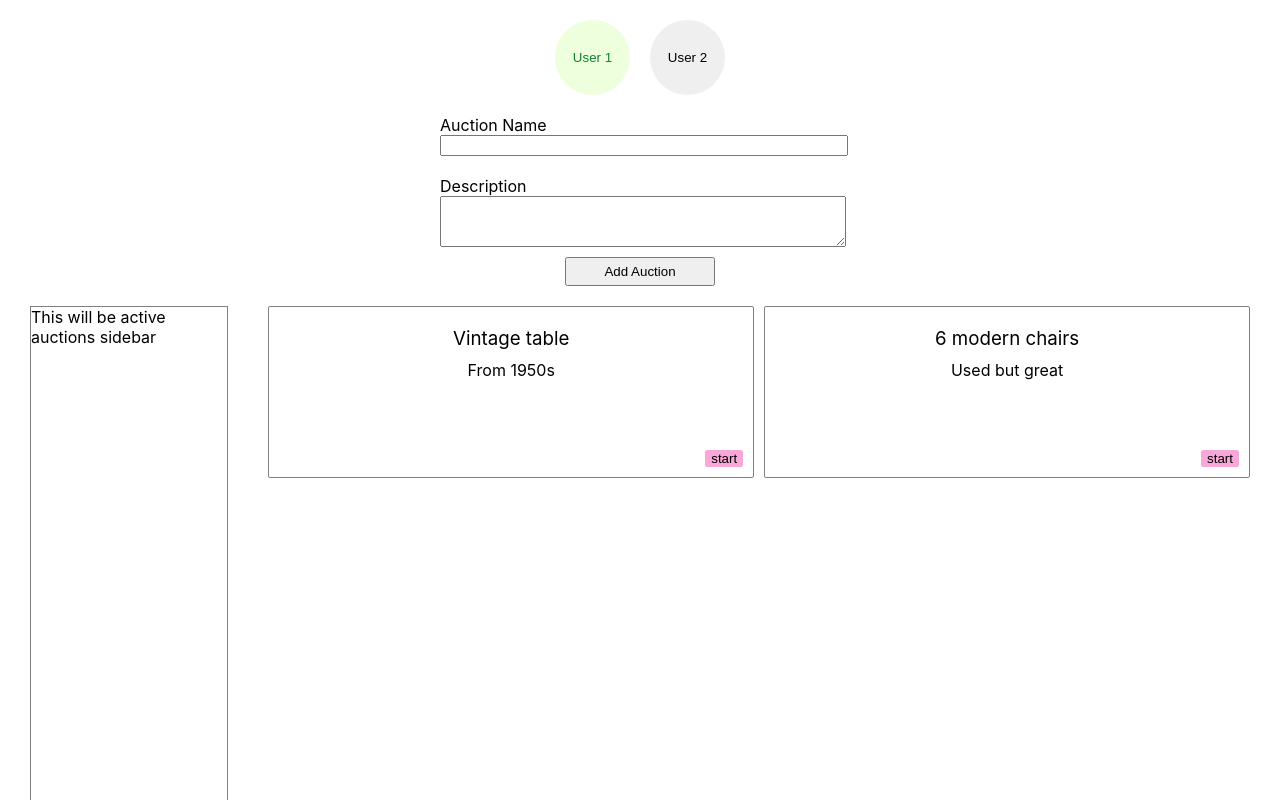
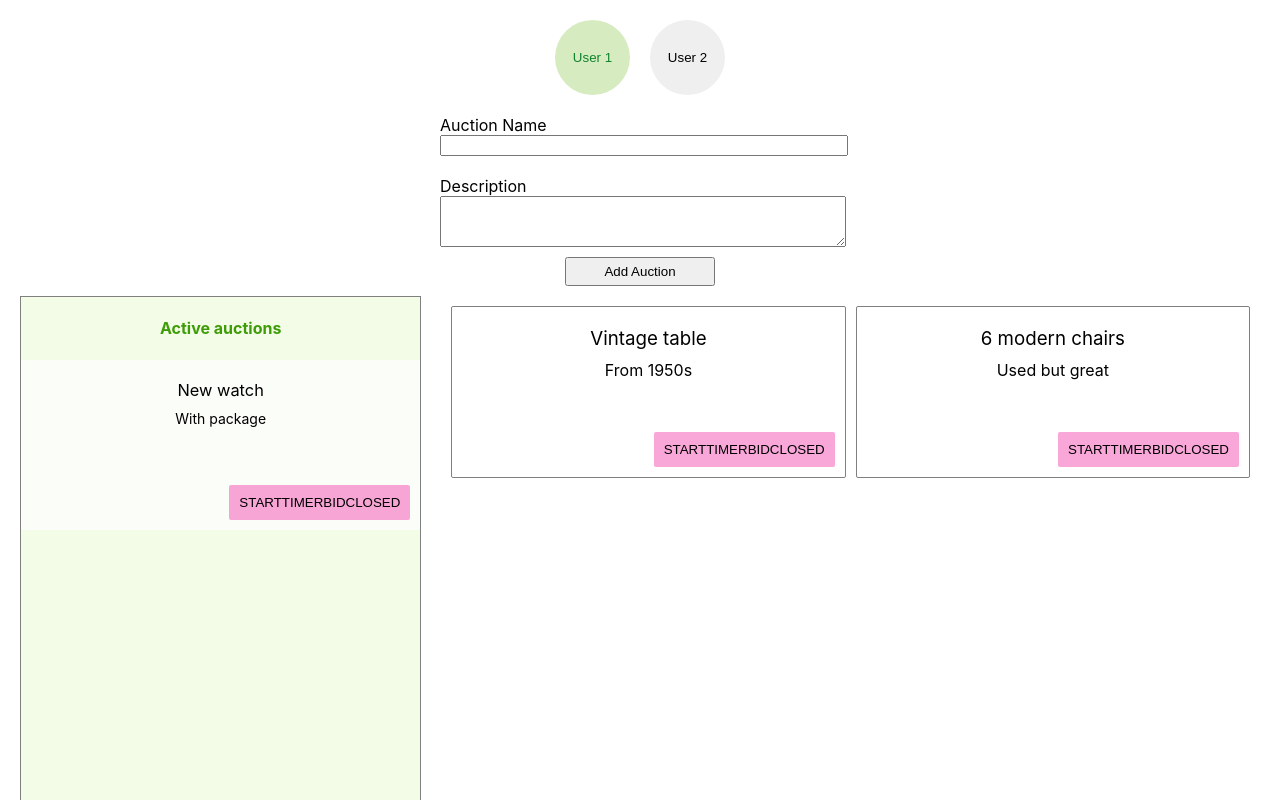
Before and after one commit to Aiste-Tamos/auction-app-react, a React (Create React App) app: page / in a window 1280 px wide. Shown: the top 800 px of the page. Built offline with nearby package versions, Linux system fonts and the light colour scheme.

Commit message:
adding context for state management. Next step is to fix switching between states.

```diff
--- a/src/App.js
+++ b/src/App.js
@@ -1,11 +1,15 @@
 import React from "react";
 import { MainContent } from "./components";
+import { AuctionStateProvider } from "./AuctionStateContext";
 
 function App() {
   return (
-    <div className="App">
-      <MainContent />
-    </div>
+    <AuctionStateProvider>
+      <div className="App">
+        <MainContent />
+      </div>
+    </AuctionStateProvider>
+
   );
 }
 
--- /dev/null
+++ b/src/AuctionStateContext.jsx
@@ -0,0 +1,13 @@
+import React, { useState, createContext } from 'react';
+
+export const AuctionStateContext = createContext();
+
+export const AuctionStateProvider = props => {
+    const [auctionState, setAuctionState] = useState(["start", "timer", "bid", "closed"]);
+
+    return (
+        <AuctionStateContext.Provider value={[auctionState, setAuctionState]}>
+            {props.children}
+        </AuctionStateContext.Provider>
+    );
+}
--- a/src/components/auctionsList/Auction.jsx
+++ b/src/components/auctionsList/Auction.jsx
@@ -1,24 +1,33 @@
-import React, { useState } from 'react';
+import classNames from 'classnames';
+import React, { useState, useContext } from 'react';
+import { AuctionStateContext } from '../../AuctionStateContext';
 
 import './auction.scss';
 
-export const Auction = ({ auction, id }) => {
-    const [auctionState, setAuctionState] = useState("start");
+export const Auction = ({ auction, id, ownedAuction }) => {
     const [clicked, setClicked] = useState(false);
+    const [auctionState, setAuctionState] = useContext(AuctionStateContext);
 
     const mainClassName = "auction";
     const titleClass = `${mainClassName}__title`;
     const descriptionClass = `${mainClassName}__description`;
     const btnClass = `${mainClassName}__btn`;
+    const btnClosedClass = classNames(btnClass, `${btnClass}--closed`);
+    const stickerClass = `${mainClassName}__sticker`;
+
+    console.log(auctionState[0]);
 
     const changeAuctionState = () => {
-        if (!clicked) {
+        if (auctionState === "start" && !clicked) {
           var timeleft = 60;
           var downloadTimer = setInterval(() => {
           timeleft--;
           setAuctionState(`00:${(timeleft).toLocaleString('en-US', {minimumIntegerDigits: 2})}`);
-          if(timeleft <= 0)
+
+          if(timeleft <= 0){
+          setAuctionState('closed');
               clearInterval(downloadTimer);
+          }
           }, 1000);
           setClicked(true);
        }
@@ -26,9 +35,12 @@ export const Auction = ({ auction, id }) => {
 
     return (
         <div id={auction.id} name="auction" value={auction.id} className="auction">
+            {ownedAuction &&
+                <span className={stickerClass}>My auction</span>
+            }
             <h3 className={titleClass}>{auction.name}</h3>
             <span className={descriptionClass}>{auction.description}</span>
-            <button id={id} className={btnClass} onClick={changeAuctionState}>{auctionState}</button>
+            <button id={id} className={auctionState !== "closed" ? btnClass : btnClosedClass} onClick={changeAuctionState}>{auctionState}</button>
         </div>
    );
 };
--- a/src/components/auctionsList/AuctionsList.jsx
+++ b/src/components/auctionsList/AuctionsList.jsx
@@ -5,7 +5,7 @@ import "./auctionsList.scss";
 
 import { Auction } from "./Auction";
 
-export const AuctionsList = ({ auctions, auctionState, className, onBtnClick, ...other }) => {
+export const AuctionsList = ({ auctions, className, ownedAuction, ...other }) => {
     const mainClassName = "auction-list";
     const mainClass = classNames(mainClassName, className);
 
@@ -13,7 +13,7 @@ export const AuctionsList = ({ auctions, auctionState, className, onBtnClick, ..
         <div className={mainClass} {...other}>
             {auctions.map((auction, id) => {
                 return (
-                    <Auction auction={auction} key={id} auctionState={auctionState} onBtnClick={onBtnClick}/>
+                    <Auction key={id} auction={auction} ownedAuction={ownedAuction}/>
                 )
             })}
         </div>
--- a/src/components/auctionsList/auction.scss
+++ b/src/components/auctionsList/auction.scss
@@ -5,6 +5,8 @@
     display: flex;
     flex-direction: column;
     padding: 10px;
+    position: relative;
+    overflow: hidden;
 
     &__title {
         font-weight: normal;
@@ -17,7 +19,30 @@
         border: none;
         bottom: 0;
         border-radius: 2px;
+        cursor: pointer;
         justify-self: flex-end;
+        padding: 10px;
+        text-transform: uppercase;
+
+        &--closed {
+            background:rgb(255, 88, 88);
+            cursor: not-allowed;
+            padding: 10px;
+        }
+    }
+
+    &__sticker {
+        align-items: flex-end;
+        background: rgba(rgb(245, 177, 219), 0.5);
+        display: flex;
+        font-size: 14px;
+        height: 100px;
+        left: -45px;
+        justify-content: center;
+        position: absolute;
+        top: -58px;
+        width: 100px;
+        -webkit-transform: rotate(-40deg);
     }
 }
 
@@ -30,5 +55,9 @@
             position: absolute;
             bottom: 10px;
         }
+
+        &__sticker {
+            display: none;
+        }
     }
 }
--- a/src/components/mainContent/MainContent.jsx
+++ b/src/components/mainContent/MainContent.jsx
@@ -9,7 +9,7 @@ import "./mainContent.scss";
 
 export const MainContent = () => {
 
-  const [auctions, setAuctions] = useState([]);
+  const [, setAuctions] = useState([]);
   const [isActive, setIsActive] = useState(false);
 
   const mainClassName = "main-content";
@@ -18,19 +18,18 @@ export const MainContent = () => {
   const sideClass = `${mainClassName}__side`;
   const contentClass = `${mainClassName}__content`;
 
+  const handleUserClick = (user) => {
+    setIsActive(!isActive);
+    data.activeUserId = user.id;
+    console.log(data, user);
+  };
+
   const addAuction = (auctionName, auctionDescription) => {
     let list;
       list = data.users[data.activeUserId - 1].auctionsList;
     list.push({name: auctionName, description: auctionDescription})
     setAuctions(list);
-    console.log(list);
  }
-
-  const handleUserClick = (user) => {
-    setIsActive(!isActive);
-    data.activeUserId = user.id;
-    console.log(data, user);
-  };
 
   return (
     <div className={mainClassName}>
@@ -47,8 +46,16 @@ export const MainContent = () => {
       <AuctionForm minNameLength="4" minDescriptionLength="4" addAuction={addAuction}
       />
       <div className={wrapperClass}>
-        <Sidebar className={sideClass}/>
-        <AuctionsList className={contentClass} auctions={data.activeUserId === data.users[0].id ? data.users[0].auctionsList : data.users[1].auctionsList}/>
+        <Sidebar
+          className={sideClass}
+          activeAuctions={data.activeUserId === data.users[0].id ? data.users[1].auctionsList : data.users[0].auctionsList}
+        />
+        <AuctionsList
+          className={contentClass}
+          auctions={data.activeUserId === data.users[0].id ? data.users[0].auctionsList : data.users[1].auctionsList}
+          title="My auctions"
+          ownedAuction={true}
+        />
       </div>
     </div>
   );
--- a/src/components/mainContent/mainContent.scss
+++ b/src/components/mainContent/mainContent.scss
@@ -11,12 +11,6 @@
         display: flex;
         flex-direction: column;
     }
-
-    &__side {
-        border: 1px solid grey;
-        height: 100px;
-        margin: 20px;
-    }
 }
 
 @media screen and (min-width: 600px) {
@@ -28,8 +22,7 @@
         &__side {
             border: 1px solid grey;
             height: 100vh;
-            min-width: 150px;
-            width: 20%;
+            width: 50%;
         }
     }
 }
--- a/src/components/sidebar/Sidebar.jsx
+++ b/src/components/sidebar/Sidebar.jsx
@@ -2,12 +2,18 @@ import React from "react";
 import classNames from "classnames";
 
 import "./sidebar.scss";
+import { AuctionsList } from "../auctionsList/AuctionsList";
 
-export const Sidebar = ({ className, ...other }) => {
+export const Sidebar = ({ activeAuctions, className, ...other }) => {
     const mainClassName = "sidebar";
     const mainClass = classNames(mainClassName, className);
+    const auctionsListClass = `${mainClassName}__auctions-list`;
+    const titleClass = `${mainClassName}__title`;
 
     return (
-        <aside className={mainClass} {...other}>This will be active auctions sidebar</aside>
+        <div className={mainClass} {...other}>
+            <h4 className={titleClass}>Active auctions</h4>
+            <AuctionsList auctions={activeAuctions} className={auctionsListClass}/>
+        </div>
     );
 }
--- a/src/components/sidebar/sidebar.scss
+++ b/src/components/sidebar/sidebar.scss
@@ -0,0 +1,30 @@
+.sidebar {
+    background-color: rgb(242, 252, 230);
+    margin: 10px;
+
+    &__title {
+        color:rgb(63, 156, 9);
+        text-align: center;
+    }
+
+    &__auctions-list {
+        display: flex;
+        flex-direction: column;
+        font-size: 14px;
+        margin: 0;
+        padding: 10px;
+    }
+}
+@media screen and (min-width: 600px) {
+    .sidebar {
+        &__auctions-list {
+            padding: 0;
+
+            & > * {
+                background: rgba(255, 255, 255, 0.747);
+                border: none;
+            }
+        }
+    }
+
+}
--- a/src/components/userBtn/UserBtn.jsx
+++ b/src/components/userBtn/UserBtn.jsx
@@ -1,12 +1,14 @@
 import React from "react";
+import classNames from "classnames";
 
 import "./userBtn.scss";
 
 export const UserBtn = ({ isActive, userName, onClick }) => {
 
   const mainClassName = "user-btn";
+  const activeBtnClass = classNames(mainClassName, `${mainClassName}--active`);
 
     return (
-        <button className={isActive ? `${mainClassName}--active` : mainClassName} onClick={onClick}>{userName}</button>
+        <button className={isActive ? activeBtnClass : mainClassName} onClick={onClick}>{userName}</button>
       );
 }
--- a/src/components/userBtn/userBtn.scss
+++ b/src/components/userBtn/userBtn.scss
@@ -14,17 +14,10 @@
 
     &--active {
         color: rgb(16, 131, 45);
-        background-color: rgb(237, 255, 220);
-        border: none;
-        border-radius: 50px;
-        height: 75px;
-        margin: 10px;
-        transition: all .2s;
-        width: 75px;
+        background-color: rgb(214, 236, 192);
 
         &:hover {
-            cursor: pointer;
-            transform: scale(1.05);
+            background-color: rgb(214, 236, 192);
         }
     }
 }
```
